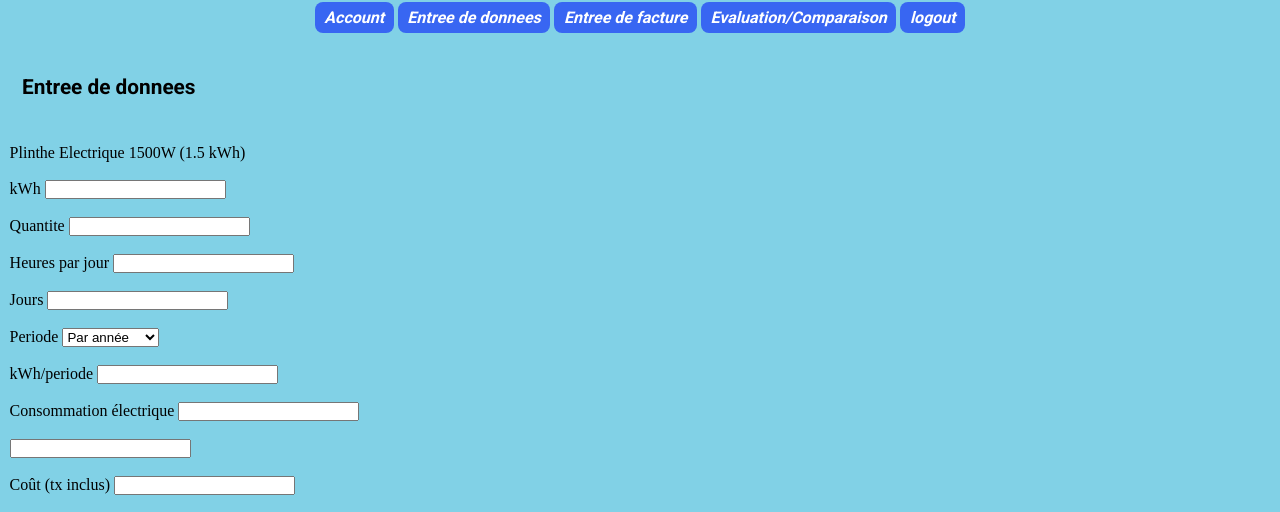
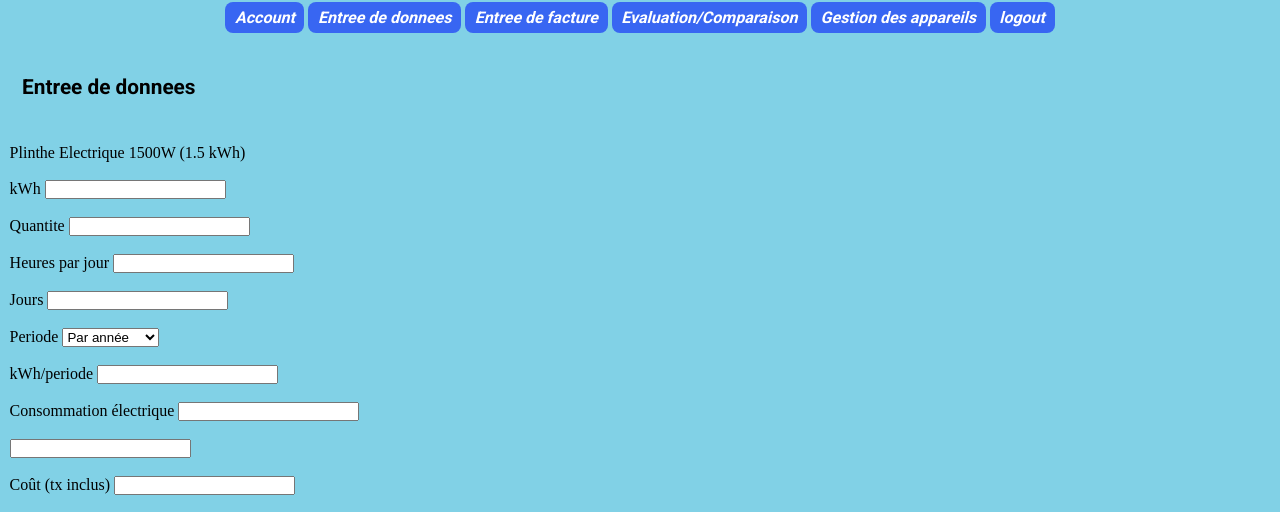
Before and after one commit to LROM/calculconsommationelectrique, a PHP site: page /entreedonnees.php in a window 1280 px wide. Shown: the part 196-708 px from the top of the page. Run offline with PHP 8.4, Linux system fonts and the light colour scheme.

Commit message:
add gestion des appareils to navigation menu

```diff
--- a/section/menu-logged.php
+++ b/section/menu-logged.php
@@ -3,5 +3,6 @@
     <a class = "menu_option" href="entreedonnees.php">Entree de donnees</a>
     <a class = "menu_option" href="entreefacture.php">Entree de facture</a>
     <a class = "menu_option" href="evaluation.php">Evaluation/Comparaison</a>
+    <a class = "menu_option" href="gestionappareil.php">Gestion des appareils</a>
     <a class = "menu_option" href="index.php">logout</a>
 </div>
```
